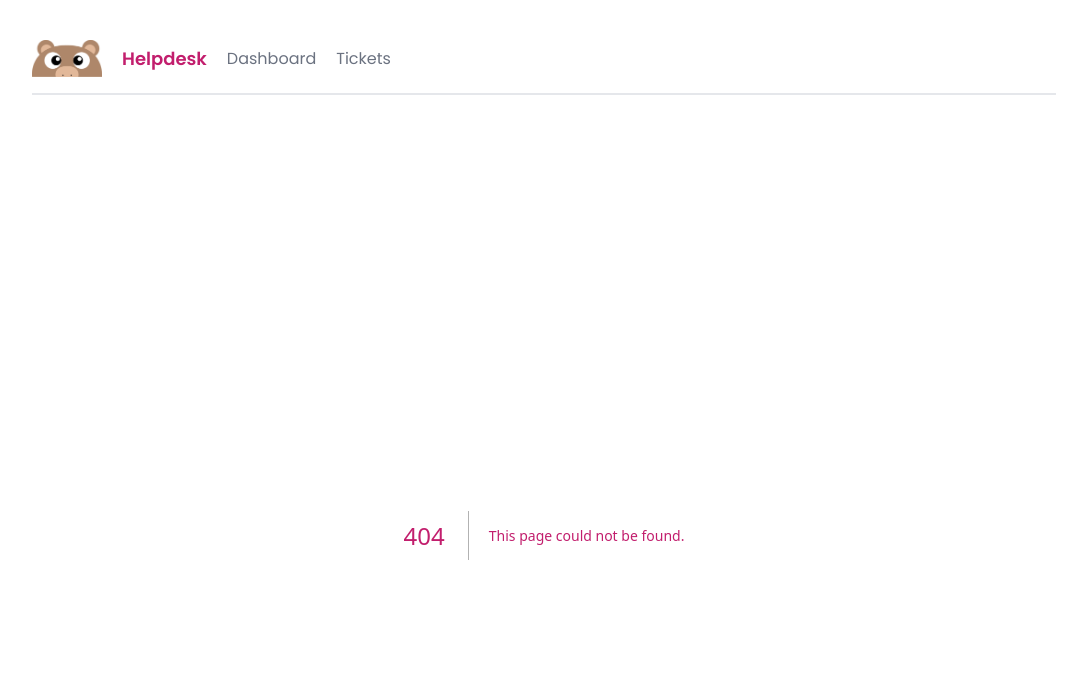
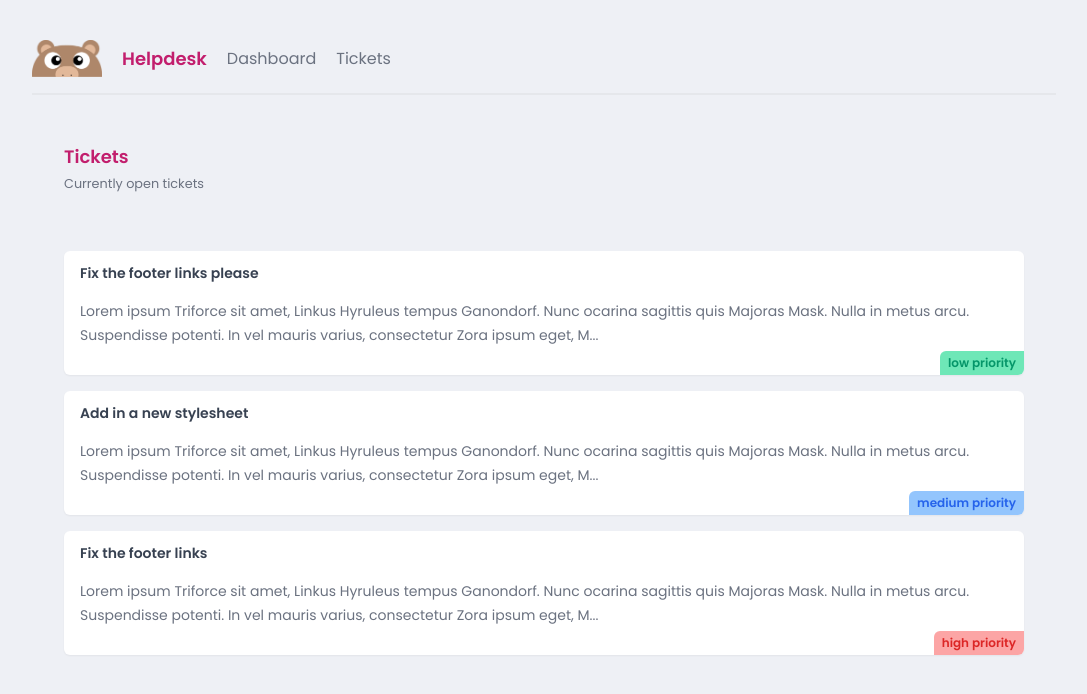
Before and after one commit to alaws66/next-helpdesk, a Next.js app: page /tickets in a window 1280 px wide. Before the commit this address had no page. Shown: the top 694 px of the page, without its empty margins (96-1183 px from the left). Built offline with nearby package versions, Linux system fonts and the light colour scheme; data requests are answered from the project's data file.

Commit message:
add TicketList component

```diff
--- /dev/null
+++ b/app/tickets/TicketList.tsx
@@ -0,0 +1,40 @@
+// fetch json data
+const getTickets = async () => {
+  const res = await fetch('http://localhost:4000/tickets', {
+    next: {
+      revalidate: 0 // use 0 to opt out of using cache
+    }
+  });
+
+  return res.json();
+}
+
+type TTicket = {
+  id: string;
+  title: string;
+  body: string;
+  priority: string;
+  user_email: string;
+}
+
+export default async function TicketList() {
+  const tickets: TTicket[] = await getTickets();
+
+  return (
+    <>
+      {/* display tickets */}
+      {tickets.map((ticket) => (
+        <div key={ticket.id} className="card my-5">
+          <h3>{ticket.title}</h3>
+          <p>{ticket.body.slice(0, 200)}...</p>
+          <div className={`pill ${ticket.priority}`}>
+            {ticket.priority} priority
+          </div>
+        </div>
+      ))}
+      {tickets.length === 0 && (
+        <p className="text-center">There are no open tickets, yay!</p>
+      )}
+    </>
+  )
+}
--- /dev/null
+++ b/app/tickets/page.tsx
@@ -0,0 +1,16 @@
+import TicketList from './TicketList';
+
+export default function Tickets() {
+  return (
+    <main>
+      <nav>
+        <div>
+          <h2>Tickets</h2>
+          <p><small>Currently open tickets</small></p>
+        </div>
+      </nav>
+
+      <TicketList />
+    </main>
+  );
+}
```
